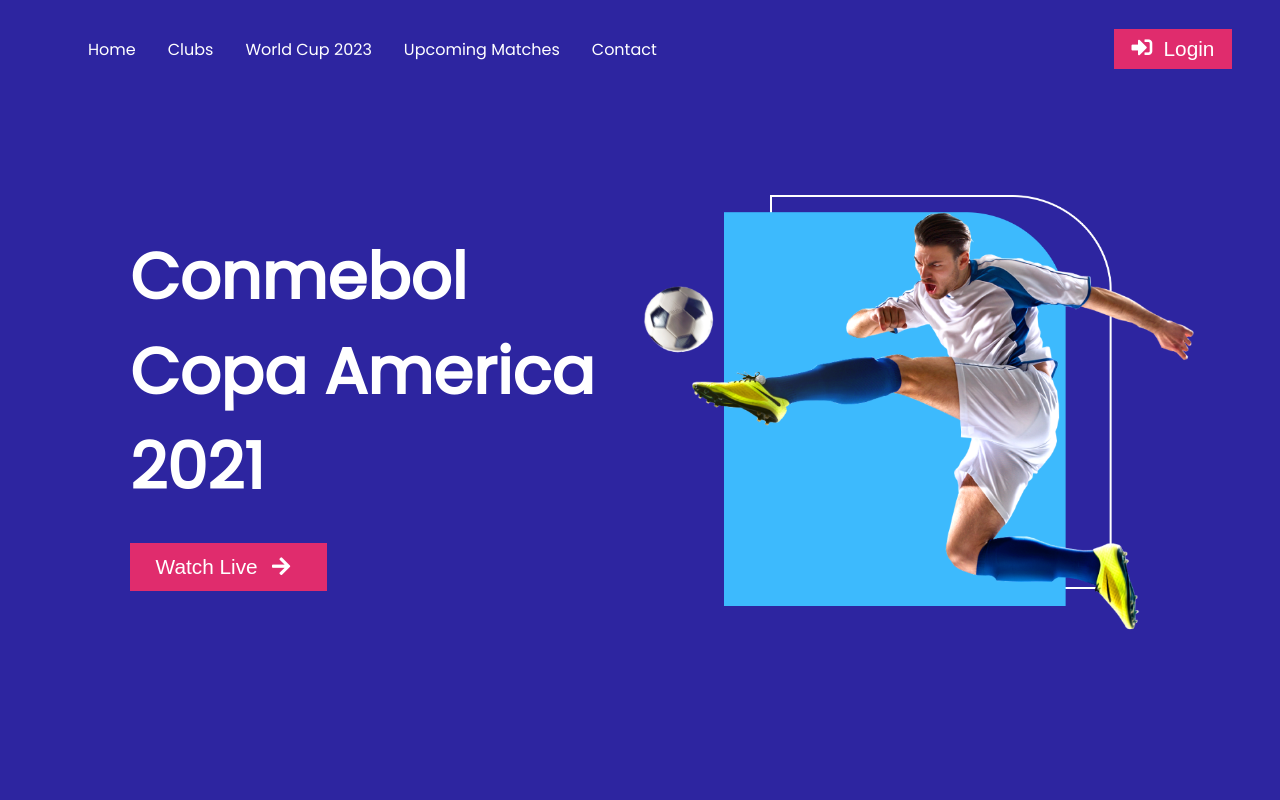
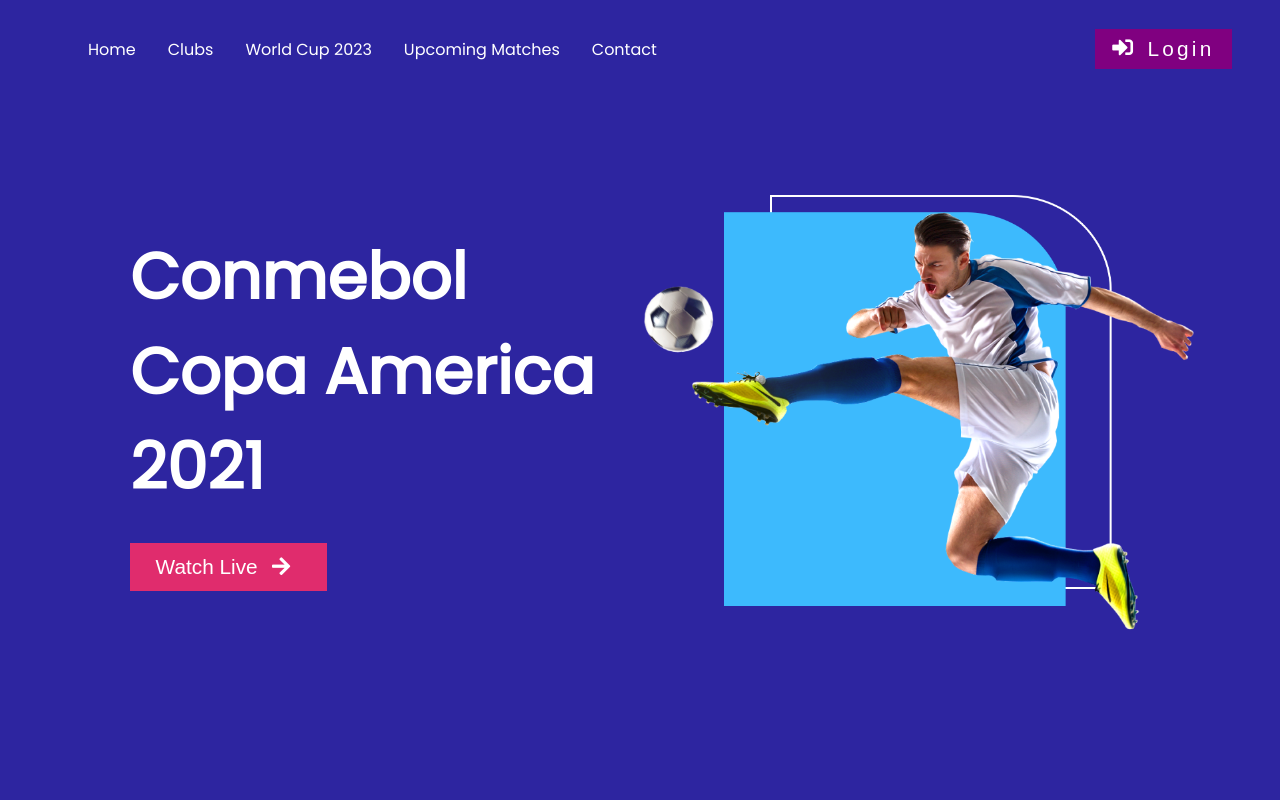
Before and after one commit to rafi983/Allfootball, a plain HTML site: page index.html in a window 1280 px wide. In both pictures the pointer is over the button "Login". Shown: the top 800 px of the page. Drawn offline with Linux system fonts and the light colour scheme.

Commit message:
animation added

```diff
--- a/css/style.css
+++ b/css/style.css
@@ -46,6 +46,13 @@
   font-weight: 400;
   border: none;
   outline: none;
+  transition: all linear 0.3s;
+  cursor: pointer;
+}
+.btn:hover {
+  letter-spacing: 0.2rem;
+  background-color: purple;
+  color: #fff;
 }
 .btn i {
   margin-right: 0.7rem;
@@ -74,6 +81,10 @@
   width: 556px;
   height: 438px;
   margin-top: 6rem;
+  transition: transform 0.3s;
+}
+.header__area .header__right-container img:hover {
+  transform: translateY(-0.4rem) scale(1.03);
 }
 .section-btn {
   padding: 1.5rem 1.6rem;
```
